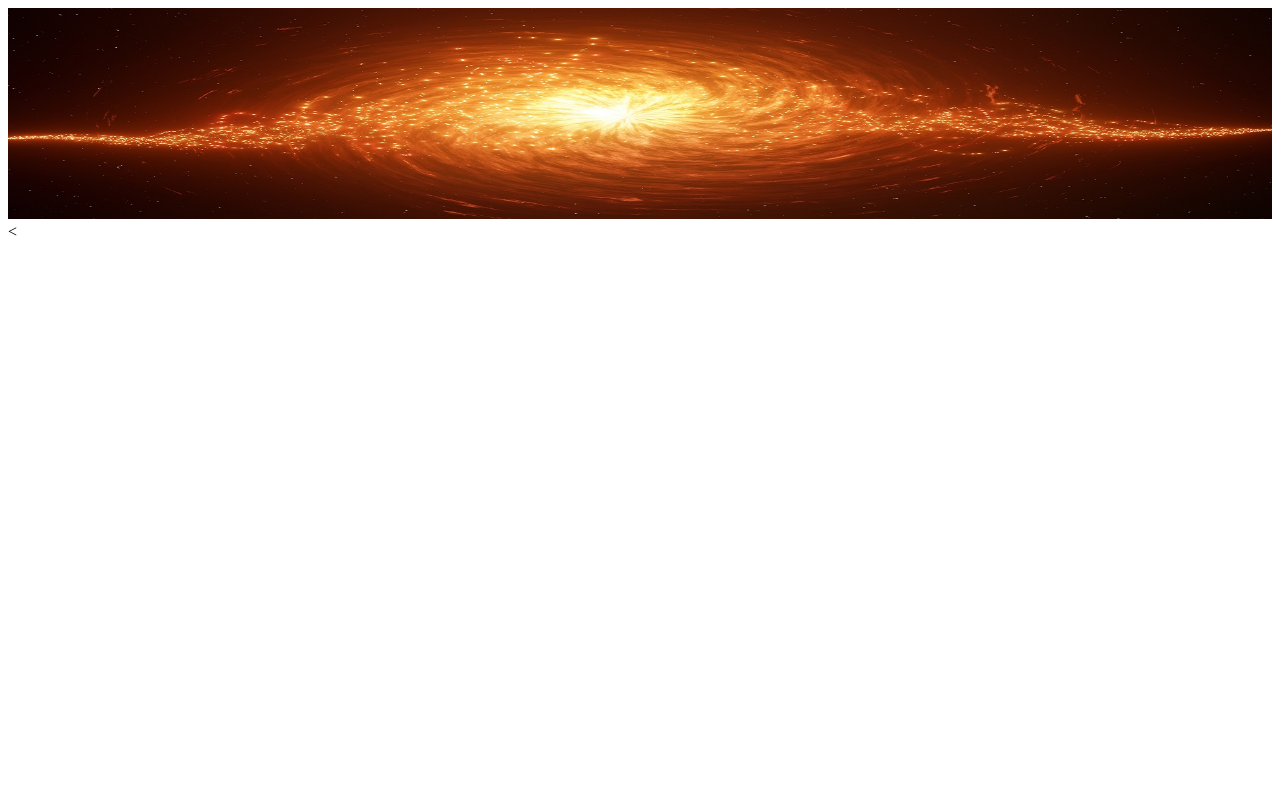
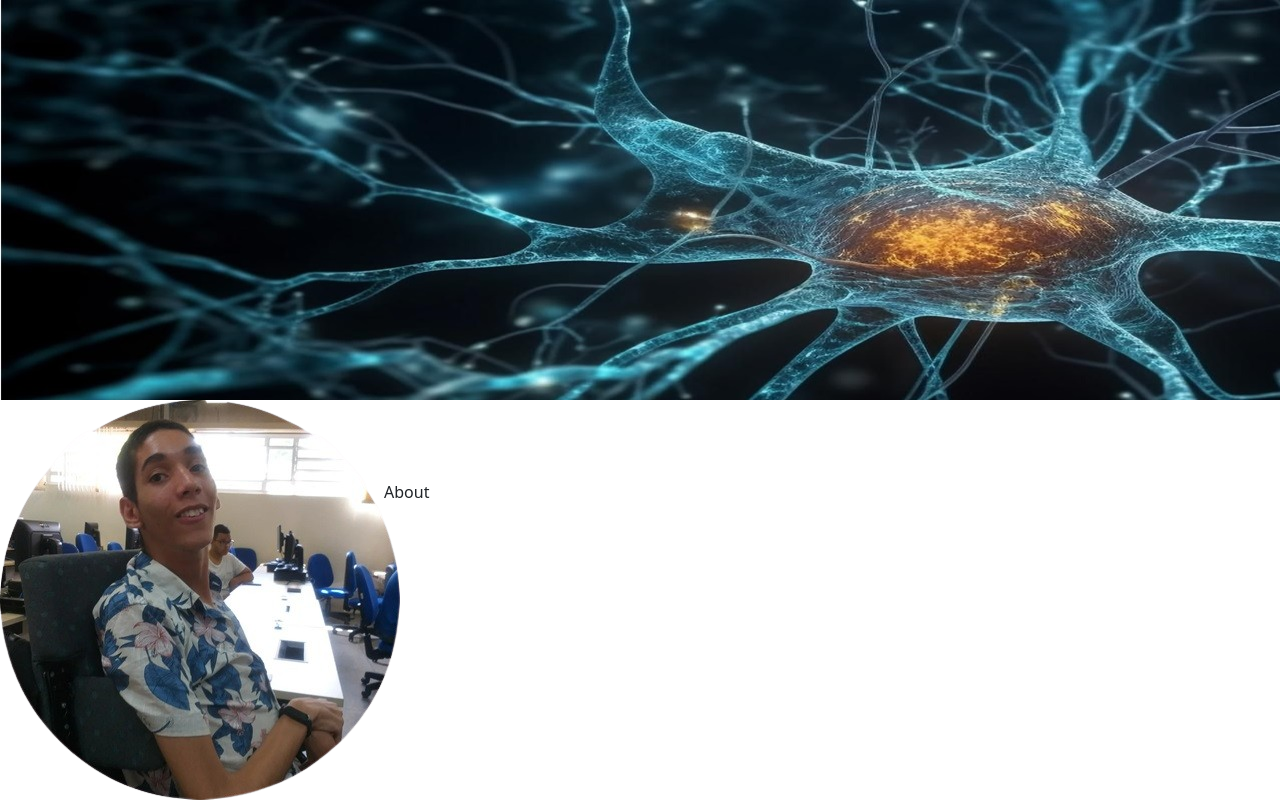
Before and after one commit to Joaolpridolficarvalho/Profile-page, a plain HTML site: page index.html in a window 1280 px wide. Drawn offline with nearby package versions, Linux system fonts and the light colour scheme.

Commit message:
Building sessions

```diff
--- a/index.html
+++ b/index.html
@@ -1,17 +1,22 @@
 <!DOCTYPE html>
-<html lang="en">
+<html lang="pt-br">
 <head>
     <meta charset="UTF-8">
     <meta name="viewport" content="width=device-width, initial-scale=1.0">
     <title>João Lucas</title>
     <link rel="stylesheet" type="text/css" href="style.css">
+    <link href="https://cdn.jsdelivr.net/npm/bootstrap@5.3.2/dist/css/bootstrap.min.css" rel="stylesheet" integrity="sha384-T3c6CoIi6uLrA9TneNEoa7RxnatzjcDSCmG1MXxSR1GAsXEV/Dwwykc2MPK8M2HN" crossorigin="anonymous">
+
 </head>
 <body>
     <div class="header-image">
-        <img src="./Img/background.jpg" alt="background">
+
     </div>
-    <div>
-        <
+    <div class="photo">
+        <img src="./Img/Photo.png" alt="João Lucas">
+    </div>
+    <div class="session">
+        <p id="About">About</p>
     </div>
 
 </body>
--- a/style.css
+++ b/style.css
@@ -1,13 +1,24 @@
+body {
+    width: 100%;
+    height: 100%;
+    margin: 0;
+    padding: 0;
+    background-color: white;
+}
 .header-image {
     width: 100%;
-    height: 10%;
+    height: 100%;
+    background :url(./Img/wepik-export-20240119185647XVqs.jpeg) no-repeat;
     top: 0;
-    left: 0;
+    position: fixed;
+}
+.photo {
+    position: fixed;
+    top: 50%;
 }
 
-.header-image img {
-    max-width: 100%;
-    max-height: 100%;
-    object-fit: cover;
-    top: 0;
+#About {
+    position: fixed;
+    top: 60%;
+    left: 30%;
 }
```
Also changed, not shown: Img/Photo.png (added), Img/background.jpg (deleted), Img/wepik-export-20240119185647XVqs.jpeg (added).
